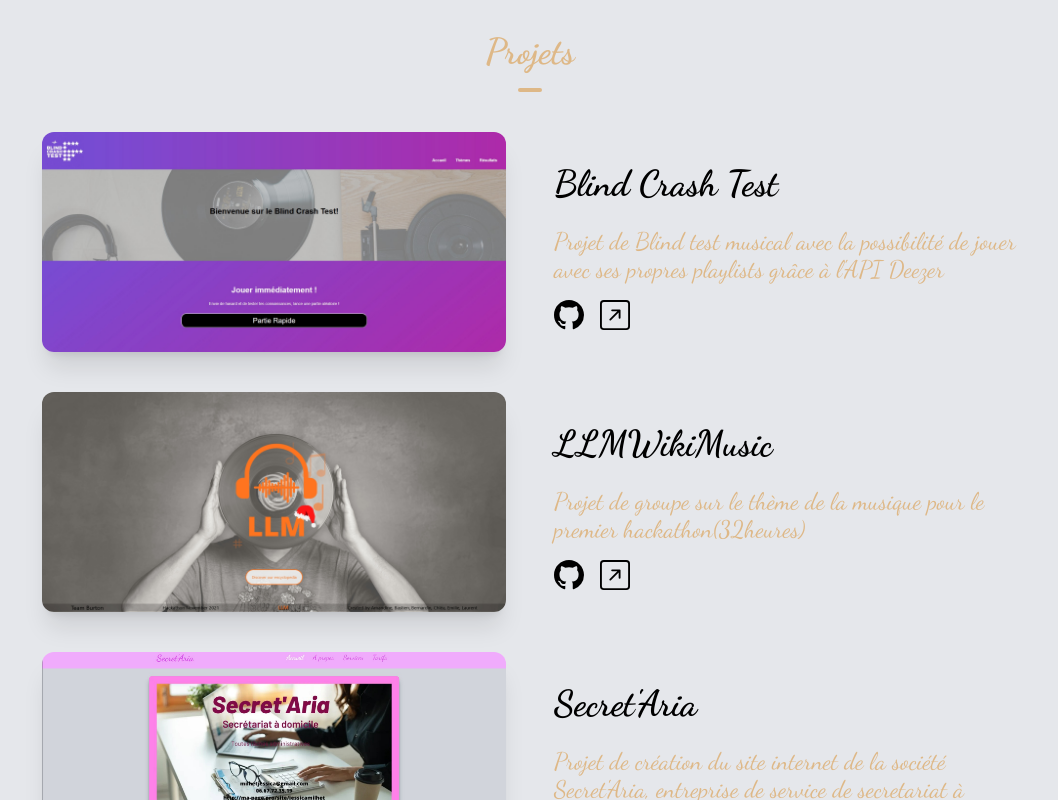
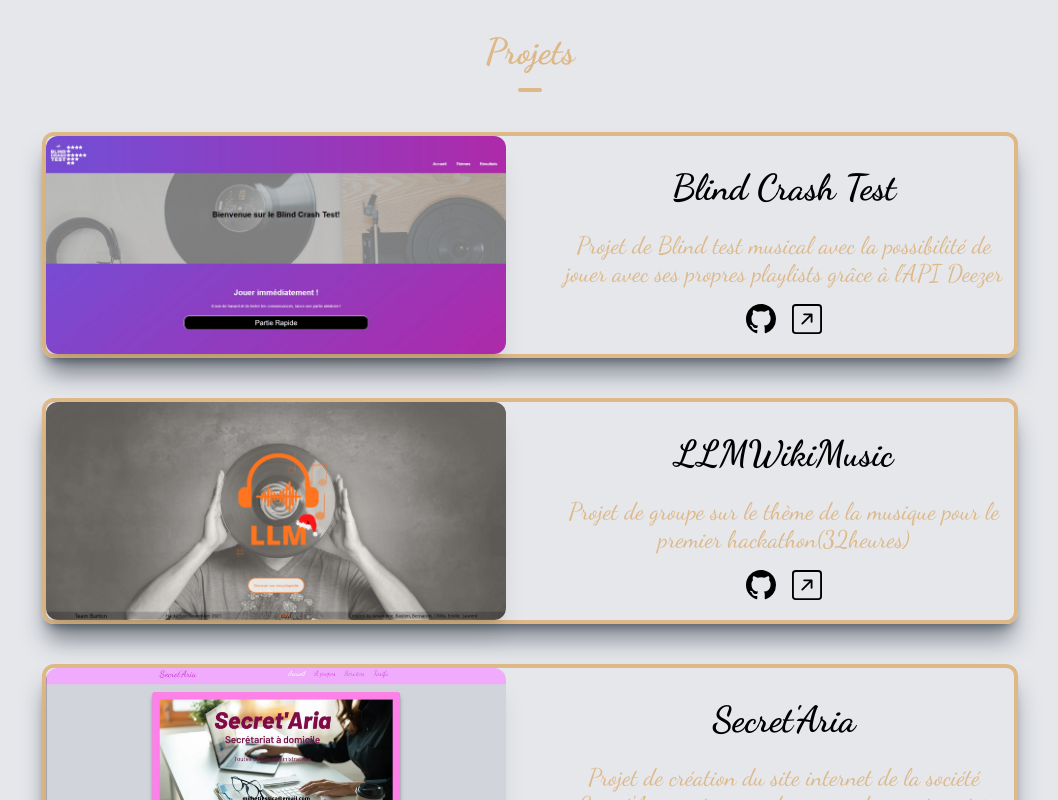
Before and after one commit to Kelhann2608/my-new-portfolio, a Next.js app: page / in a window 1280 px wide. Shown: the part 840-1640 px from the top of the page, without its empty margins (110-1168 px from the left). Built offline with nearby package versions, Linux system fonts and the light colour scheme.

Commit message:
css modified

```diff
--- a/components/HeroSection.tsx
+++ b/components/HeroSection.tsx
@@ -53,7 +53,7 @@ const HeroSection = () => {
         >
           <HiArrowDown
             size={35}
-            className="animate-bounce text-or dark:text-teal-500"
+            className="cursor-pointer animate-bounce text-or dark:text-teal-500"
           />
         </Link>
       </div>
--- a/components/ProjectsSection.tsx
+++ b/components/ProjectsSection.tsx
@@ -18,7 +18,7 @@ const ProjectsSection = () => {
           return (
             <div key={idx}>
               <SlideUp offset="-300px 0px -300px 0px">
-                <div className="flex flex-col animate-slideUpCubiBezier animation-delay-2 md:flex-row md:space-x-12">
+                <div className="flex flex-col border-4 shadow-xl animate-slideUpCubiBezier animation-delay-2 md:flex-row md:space-x-12 border-or dark:border-teal-500 rounded-xl shadow-gray-800/50">
                   <div className="md:w-1/2">
                     <Link href={project.link}>
                       <Image
@@ -31,13 +31,13 @@ const ProjectsSection = () => {
                     </Link>
                   </div>
                   <div className="mt-8 md:w-1/2">
-                    <h1 className="mb-6 text-4xl font-bold font-DancingS">
+                    <h1 className="mb-6 text-4xl font-bold text-center font-DancingS">
                       {project.name}
                     </h1>
-                    <p className="mb-4 text-2xl leading-7 text-or dark:text-teal-500 font-DancingS">
+                    <p className="mb-4 text-2xl leading-7 text-center text-or dark:text-teal-500 font-DancingS">
                       {project.description}
                     </p>
-                    <div className="flex flex-row space-x-4 align-bottom">
+                    <div className="flex flex-row justify-center my-2 space-x-4 align-bottom">
                       <Link href={project.github} target="_blank">
                         <BsGithub
                           size={30}
```
